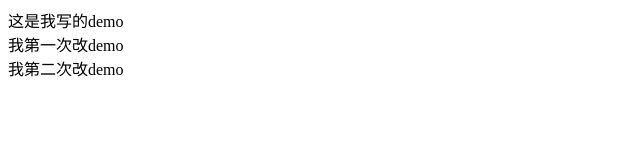
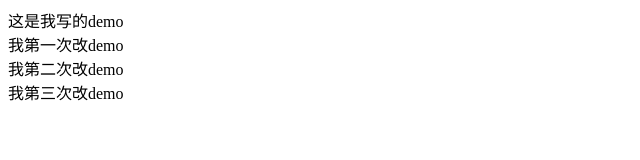
Before and after one commit to crazyunclezhang/myRepository, a plain HTML site: page index.html in a window 1280 px wide. Shown: the whole page, without its empty margins (0-640 px from the left). Drawn offline with Linux system fonts and the light colour scheme.

Commit message:
我第三次修改

```diff
--- a/index.html
+++ b/index.html
@@ -10,5 +10,6 @@
     <div>这是我写的demo</div>
     <div>我第一次改demo</div>
     <div>我第二次改demo</div>
+    <div>我第三次改demo</div>
 </body>
 </html>
```
